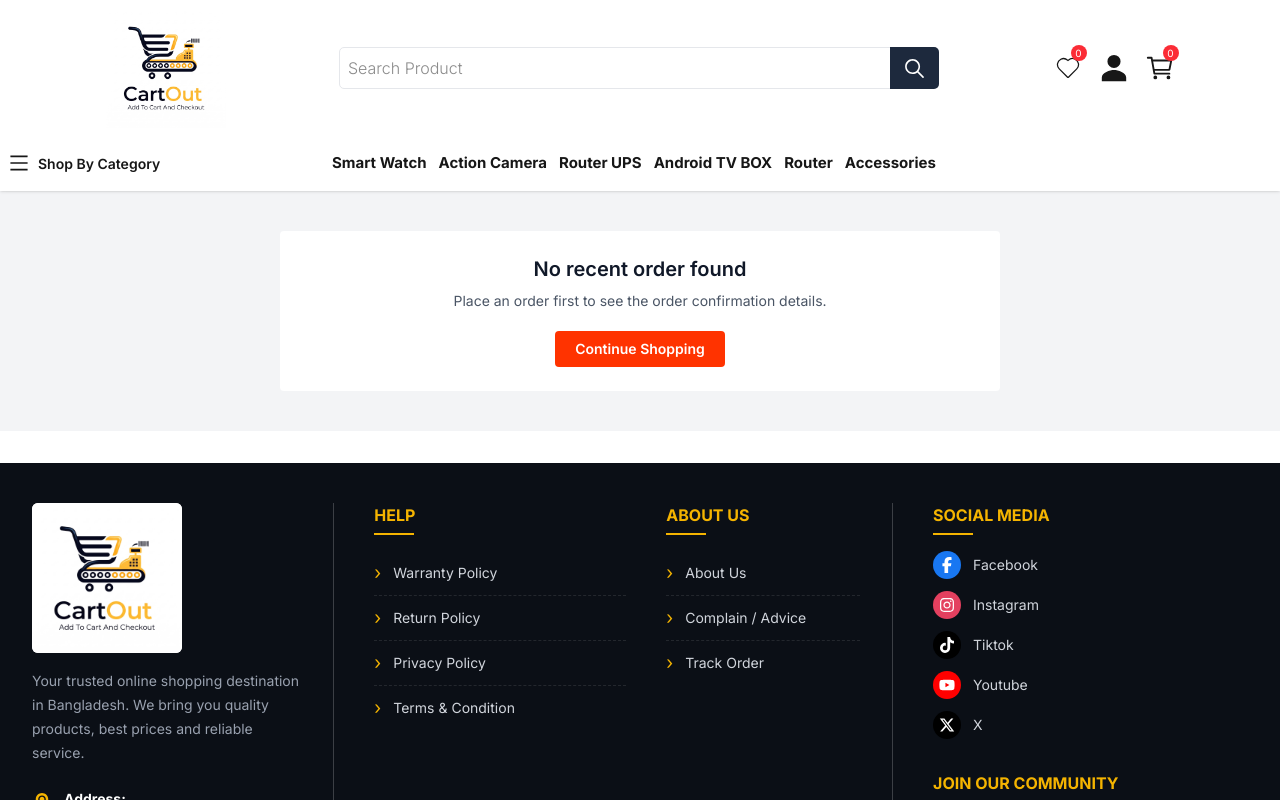
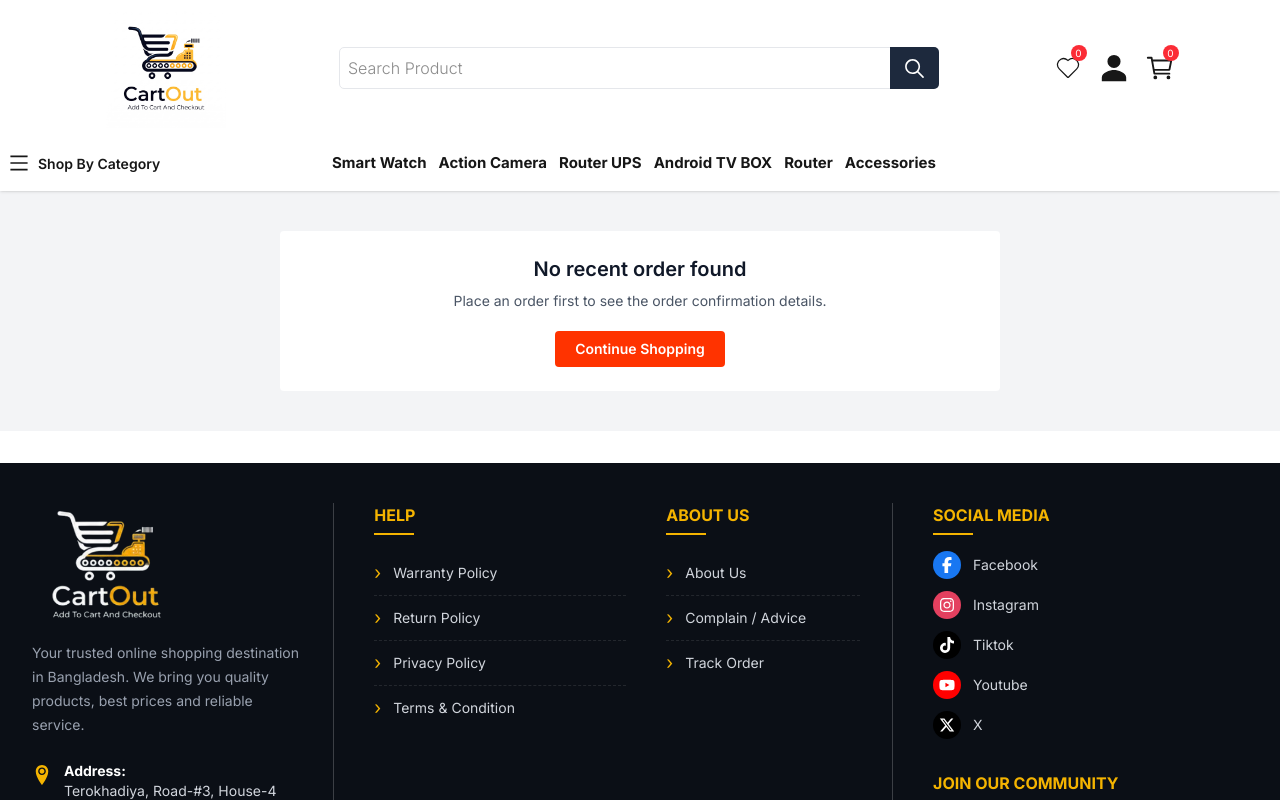
Before and after one commit to asadullah055/cartout, a Next.js app: page /order-success in a window 1280 px wide. Shown: the top 800 px of the page. Built offline with nearby package versions, Linux system fonts and the light colour scheme.

Commit message:
update logo in footer

```diff
--- a/components/Footer/Footer.jsx
+++ b/components/Footer/Footer.jsx
@@ -102,11 +102,11 @@ const Footer = () => {
       <div className="mx-auto grid max-w-[1440px] grid-cols-1 gap-8 px-4 py-10 sm:px-6 lg:grid-cols-[1.2fr_1fr_0.9fr_1.25fr] lg:gap-10 lg:px-8">
         <div className="lg:border-r lg:border-white/20 lg:pr-8">
           <Image
-            src="/images/new logo.jpeg"
+            src="/images/darklogo.png"
             alt="CartOut"
             width={190}
-            height={152}
-            className="mb-4 h-auto w-[150px] rounded-md bg-white object-contain"
+            height={67}
+            className="mb-4 h-auto w-[150px] object-contain"
           />
           <p className="max-w-[310px] text-sm leading-6 text-gray-400">
             Your trusted online shopping destination in Bangladesh. We bring you
```
Also changed, not shown: public/images/darklogo.png (added).
